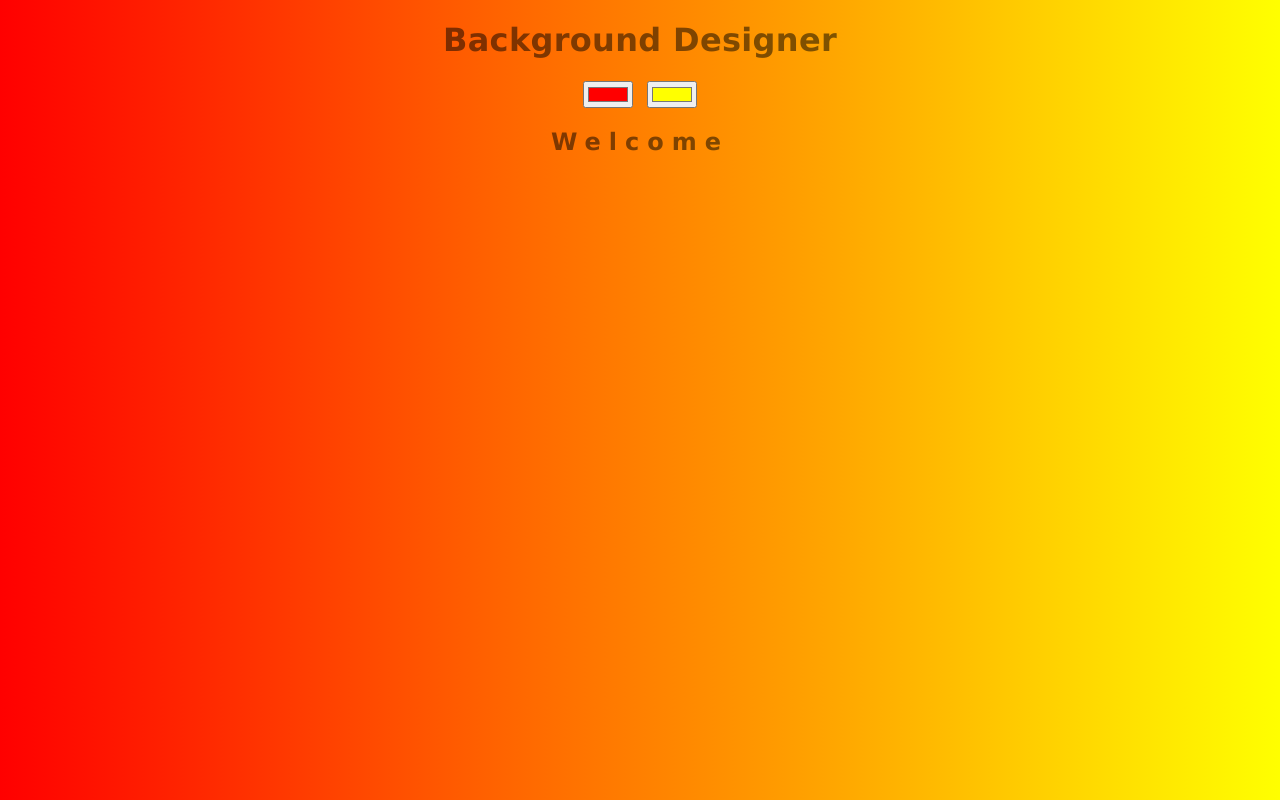
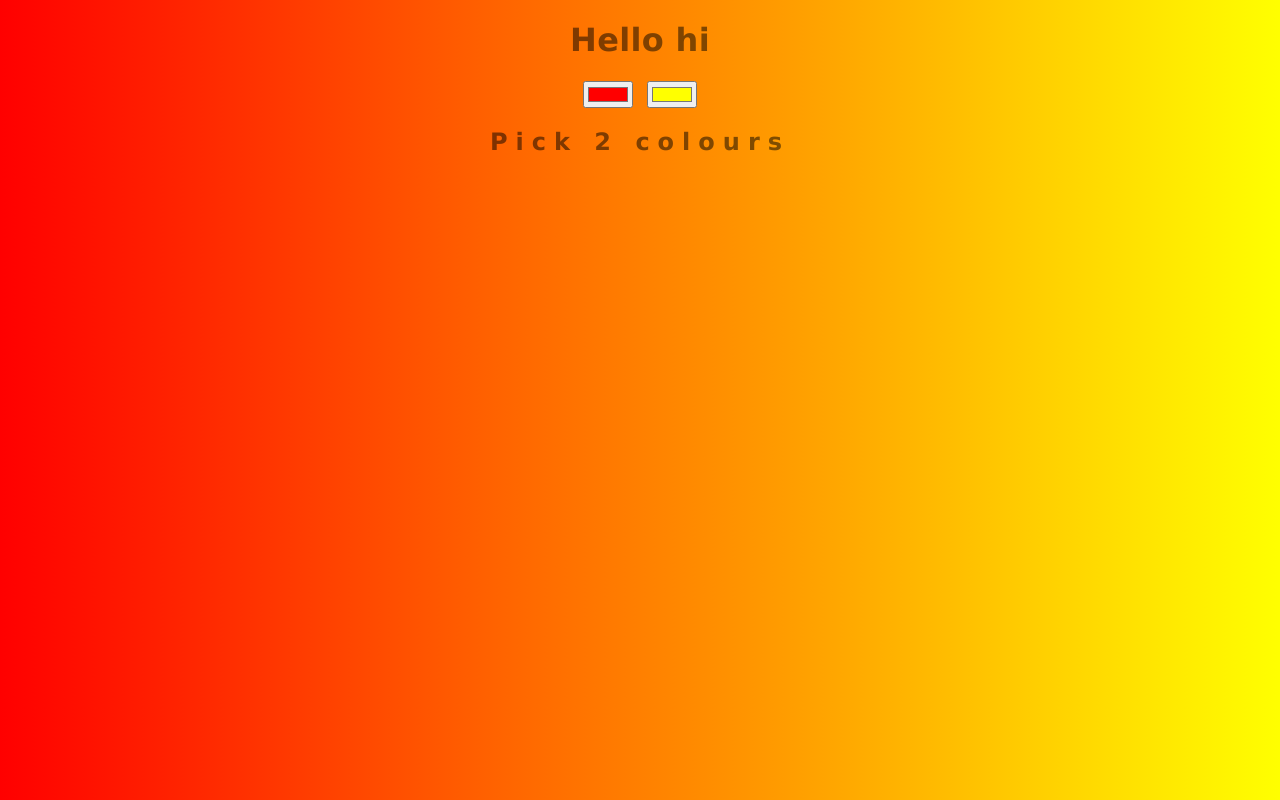
Before and after one commit to g-htz/background-designer, a plain HTML site: page index.html in a window 1280 px wide. Drawn offline with Linux system fonts and the light colour scheme.

Commit message:
Update index.html

```diff
--- a/index.html
+++ b/index.html
@@ -9,10 +9,10 @@
     </title>
 </head>
 <body id="gradient">
-    <h1> Background Designer</h1>
+    <h1> Hello hi</h1>
     <input class="color1" type="color" name ="color1" value="#FF0000">
     <input class="color2" type="color" name ="color2" value="#FFFF00">
-    <h2> Welcome</h2>
+    <h2> Pick 2 colours</h2>
     <h1></h1>
     <h3></h3>
     <script type="text/javascript"; src="backgroundDesigner.js"></script>
```
